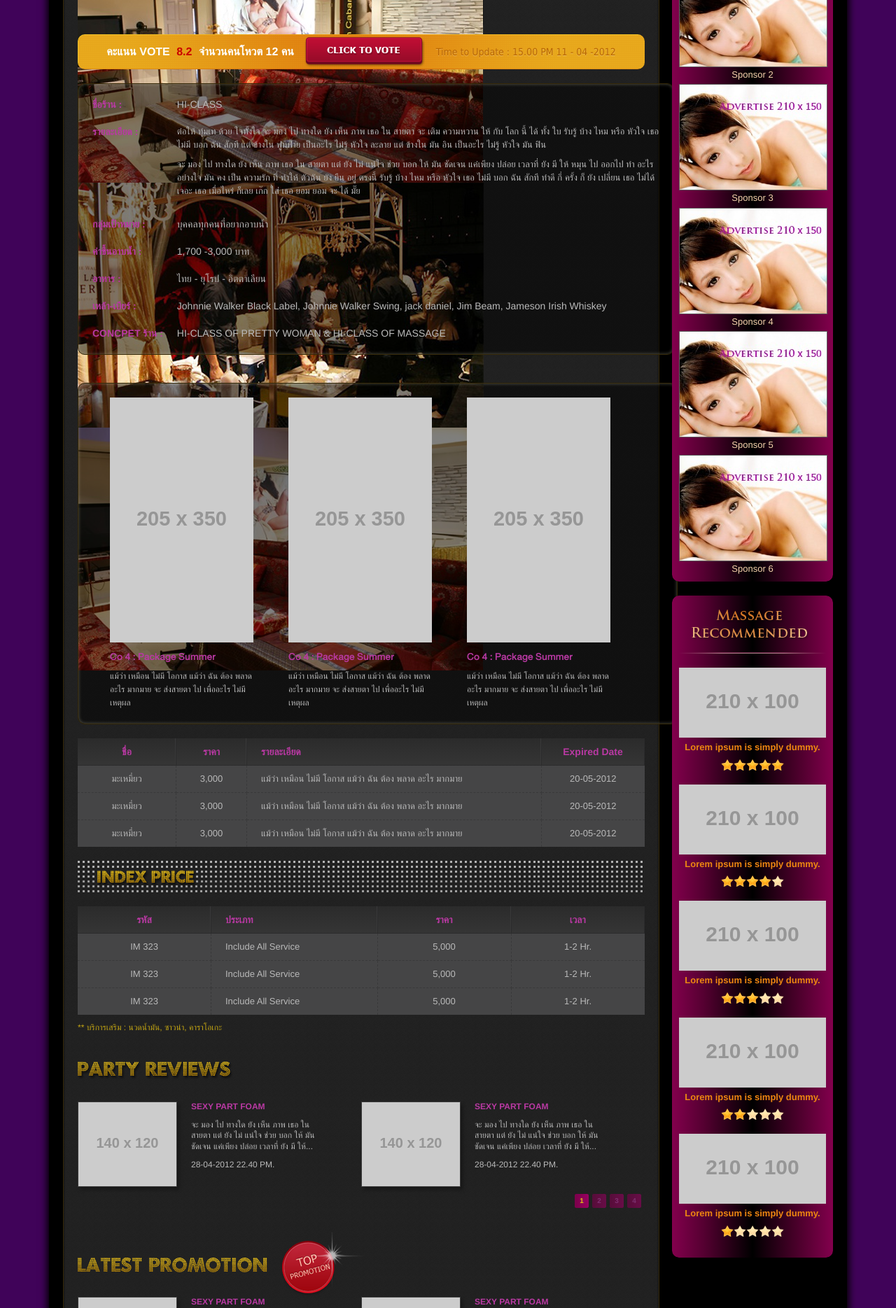
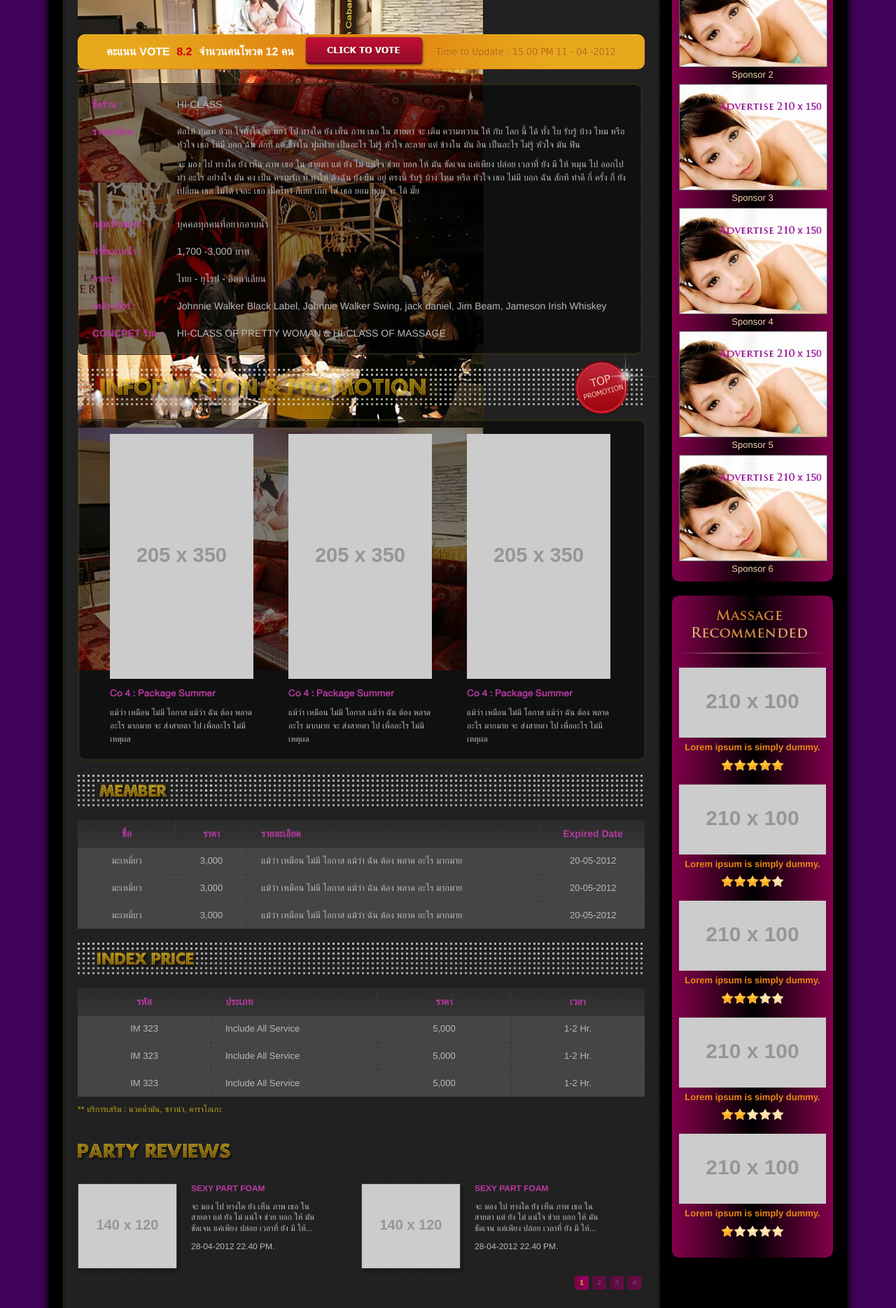
Before and after one commit to mp3wizard/ilm, a PHP site: the page made by client-detail.php in a window 1280 px wide. Shown: the part 1276-3145 px from the top of the page at 70% size. Run offline with PHP 8.4, Linux system fonts and the light colour scheme; grey boxes labelled with a size stand in for pictures from a placeholder-image service; some libraries are stand-ins or nearby versions.

Commit message:
- แก้ไขความสูงของ scroller script แนวตั้ง บน Webkit Browser - แก้ไข layout แสดงผลผิดพลาดของหน้า client-detail.php บน Webkit Browser

```diff
--- a/client-detail.php
+++ b/client-detail.php
@@ -85,7 +85,7 @@
 			    		</tbody>
 			    	</table>
 		    	</section>
-		    	<h2 class="ir hd-promotion">Promotion</h2>
+		    	<h2 class="ir hd-promotion">Information &amp; Promotion <a href="#" class="ir">Top Promotion</a></h2>
 		    	<section id="promotion" class="round clearfix">
 		    		<div>
 		    			<a href="#"><img src="http://placehold.it/205x350/" alt="" /></a>
@@ -199,7 +199,7 @@
 			    	</tfoot>
 		    	</table>
 
-		    	<h3 class="hd-lastest_promotion">Lastest Promotion <a href="#" class="ir">Top Promotion</a></h3>
+		    	<h3 class="hd-lastest_promotion">Lastest Promotion </h3>
 		    	<table class="column_2">
 			    	<tbody>
 				    	<tr>
--- a/css/non.css
+++ b/css/non.css
@@ -890,7 +890,9 @@
   padding: 10px 20px;
   -moz-box-shadow: inset 0 0 5px rgba(254, 254, 216, 0.3);
   -webkit-box-shadow: inset 0 0 5px rgba(254, 254, 216, 0.3);
-  box-shadow: inset 0 0 5px rgba(254, 254, 216, 0.3);
+  box-shadow: inset 0 0 3px rgba(254, 254, 216, 0.3);
+  width: 765px;
+  float: none;
 }
 .client #detail th {
   vertical-align: top;
@@ -917,6 +919,19 @@
 h2.hd-promotion {
   height: 52px;
   background: url(../img/hd-information.png) no-repeat;
+  position: relative;
+  overflow: visible;
+}
+h2.hd-promotion a.ir {
+  width: 121px;
+  height: 92px;
+  display: block;
+  position: absolute;
+  right: -20px;
+  background: url(../img/badge-top_promotion.png) no-repeat;
+  top: 50%;
+  margin-top: -50px;
+  display: block;
 }
 .client #promotion {
   margin: 20px 0;
@@ -1075,16 +1090,6 @@
   text-indent: -1000em;
   margin: 50px 0 10px;
   position: relative;
-}
-h3.hd-lastest_promotion a.ir {
-  width: 121px;
-  height: 92px;
-  display: block;
-  position: absolute;
-  left: 290px;
-  background: url(../img/badge-top_promotion.png) no-repeat;
-  top: 50%;
-  margin-top: -50px;
 }
 footer.client {
   background: transparent;
--- a/css/non.less
+++ b/css/non.less
@@ -290,14 +290,16 @@
 		#information { margin-bottom: 10px;
 			h2 { height: 52px; background: url(../img/hd-information.png) no-repeat;  margin: 10px 0 25px; }
 		}
-		.client #detail, .client #promotion { background: rgba(0,0,0,0.5); font-size: 14px; line-height: 135%; padding: 10px 20px; -moz-box-shadow: inset 0 0 5px rgba(254,254,216,.3);-webkit-box-shadow: inset 0 0 5px rgba(254,254,216,.3); box-shadow: inset 0 0 5px rgba(254,254,216,.3); }
+		.client #detail, .client #promotion { background: rgba(0,0,0,0.5); font-size: 14px; line-height: 135%; padding: 10px 20px; -moz-box-shadow: inset 0 0 5px rgba(254,254,216,.3);-webkit-box-shadow: inset 0 0 5px rgba(254,254,216,.3); box-shadow: inset 0 0 3px rgba(254,254,216,.3); width: 765px; float: none; }
 		.client #detail th { vertical-align: top; text-align: left; white-space: nowrap; padding: 10px; padding-left: 0; color: @pink2; }
 		.client #detail td { vertical-align: top; padding:10px; padding-right: 0; color: @lightgrey;}
 		.client #detail td p { font-size: 13px; }
 
 		h2.hd-promotion, h2.hd-member, h2.hd-price { margin: 20px 0; }
 
-		h2.hd-promotion { height: 52px; background: url(../img/hd-information.png) no-repeat;  }
+		h2.hd-promotion { height: 52px; background: url(../img/hd-information.png) no-repeat; position: relative; overflow: visible;
+		 	a.ir { width: 121px; height: 92px; display: block; position: absolute; right:-20px; background: url(../img/badge-top_promotion.png) no-repeat; top: 50%; margin-top: -50px; display: block; }
+		 }
 		.client #promotion { margin: 20px 0; padding: 20px 0 20px 45px; }
 		.client #promotion div { display: block; float: left; width: 205px; margin-right: 50px; color: @lightgrey; font-size: 12px;}
 		.client #promotion div a { display: block; color: @pink2; text-decoration: none; font-size: 14px; margin: 0 0 10px; font-family: 'HelvethaicaMon Med'; }
@@ -339,7 +341,6 @@
 		table.column_2 td a { display: block; margin: 0 0 10px; color: @pink2; text-decoration: none; font-weight: bold; }
 		h3.hd-party_review { background: url(../img/hd-party_review.png) no-repeat; text-indent: -1000em; margin: 20px 0 10px; }
 		h3.hd-lastest_promotion { background: url(../img/hd-lastest_promotion.png) no-repeat; text-indent: -1000em; margin: 50px 0 10px; position: relative; }
-		h3.hd-lastest_promotion a.ir { width: 121px; height: 92px; display: block; position: absolute; left: 290px; background: url(../img/badge-top_promotion.png) no-repeat; top: 50%; margin-top: -50px; }
 		footer.client { background: transparent; float: left;  width: 850px; min-width: 850px;
 			h3 { margin: 0; display: block; float: left; }
 			h3:first-child a { text-indent: -25px; }
--- a/include/footer-script.html
+++ b/include/footer-script.html
@@ -6,6 +6,7 @@
 	<script src="js/vendor/hoverIntent.js"></script>
 	<script src="js/vendor/sftouchscreen.js"></script>
 	<script src="js/vendor/superfish.js"></script>
+	<script src="js/vendor/jquery.imagesloaded.min.js"></script>
 	<script src="js/vendor/jquery.bxSlider.min.js"></script>
 
 	<link rel="stylesheet" href="css/tooltipster.css" />
--- a/js/plugins.js
+++ b/js/plugins.js
@@ -70,10 +70,13 @@
         $(".s_num").text((this.currSlideId+1) + "/"  +   (this.numSlides) );
     }
  });
+
+$('img').imagesLoaded(function() {
 	 $('#client_group').bxSlider({
 	 	mode: 'vertical',
 	 	displaySlideQty: 3
 	 });
+ })
 
  // Gallery Slider
  $('.gallery .horizontal_slide > div:first-child').royalSlider({
@@ -106,6 +109,7 @@
         $(".s_num").text((this.currSlideId+1) + "/"  +   (this.numSlides) );
     }
  });
+ $('img').imagesLoaded(function() {
 	 $('#room_group').bxSlider({
 	 mode: 'vertical',
 	 displaySlideQty: 3
@@ -114,6 +118,8 @@
 		 mode: 'vertical',
 		 displaySlideQty: 3
 	 });
+ })
+
 
  $('header nav > ul').superfish({
 	 delay:       500,
```
Also changed, not shown: js/vendor/jquery.imagesloaded.min.js (added, +2 -0 lines). Lines whose indentation alone changed are shown as unchanged.
